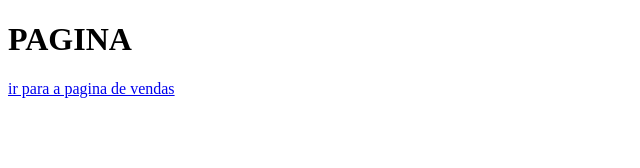
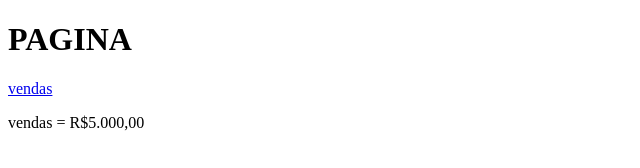
Before and after one commit to cleitongil/Aula-GitHub, a plain HTML site: page index.html in a window 1280 px wide. Shown: the whole page, without its empty margins (0-640 px from the left). Drawn offline with Linux system fonts and the light colour scheme.

Commit message:
acrescentado valor das vendas

```diff
--- a/index.html
+++ b/index.html
@@ -8,6 +8,7 @@
 </head>
 <body>
     <h1>PAGINA</h1>
-<a href="vendas.html">ir para a pagina de vendas</a>
+<a href="vendas.html">vendas</a>
+<p>vendas = R$5.000,00</p>
 </body>
 </html>
```
